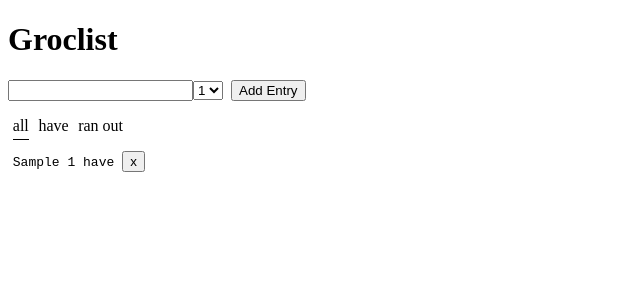
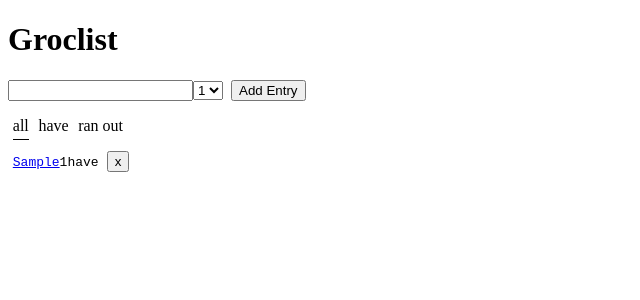
Before and after one commit to IpShot/groclist, a React (Create React App) app: page / in a window 1280 px wide. Both pictures are taken after typing "Sample" into the empty fields and a click on the button "Add Entry". Shown: the top 300 px of the page, without its empty margins (0-640 px from the left). Built offline with nearby package versions, Linux system fonts and the light colour scheme.

Commit message:
modified entry and entries list components

```diff
--- a/src/components/EntriesList.js
+++ b/src/components/EntriesList.js
@@ -14,21 +14,18 @@ function getFilteredEntries(entries, filter) {
 }
 
 export default function EntriesList() {
-  const [{ entries, filter }, { toggleEntry, removeEntry }] = useContext(AppContext)
+  const [{ entries, filter }] = useContext(AppContext)
   const filteredEntries = getFilteredEntries(entries, filter)
 
   return (
     <ul className="entries">
       {filteredEntries && filteredEntries.length
         ? filteredEntries.map(entry =>
-            <Entry
-              key={`entry-${entry.id}`}
-              entry={entry}
-              onToggle={toggleEntry}
-              onRemove={removeEntry}
-            />
+            <li key={`entry-${entry.id}`}>
+              <Entry entry={entry} />
+            </li>
           )
-        : "No entries"}
+        : 'No entries'}
     </ul>
   )
 }
--- a/src/components/Entry.js
+++ b/src/components/Entry.js
@@ -1,12 +1,17 @@
-import React from 'react'
+import React, { useContext } from 'react'
+import { Link } from 'react-router-dom'
+import { AppContext } from '../contexts'
 
-const Entry = ({ entry, onToggle, onRemove }) => (
-  <li className="entry-item">
-    <span onClick={() => onToggle(entry.id)}>
-      {entry.content} {entry.priority} {entry && entry.have ? 'have' : 'ran out'}
-    </span>
-    <button className="remove-entry" onClick={() => onRemove(entry.id)}>x</button>
-  </li>
-)
-
-export default Entry
+export default function Entry({ entry }) {
+  const [_, { toggleEntry, removeEntry }] = useContext(AppContext)
+  return (
+    <div className="entry-item">
+      <Link to={`/entry/${entry.id}`}>{entry.content}</Link>
+      <span className="entry-item__priority">{entry.priority}</span>
+      <span onClick={() => toggleEntry(entry.id)}>
+        {entry && entry.have ? 'have' : 'ran out'}
+      </span>
+      <button className="remove-entry" onClick={() => removeEntry(entry.id)}>x</button>
+    </div>
+  )
+}
```
